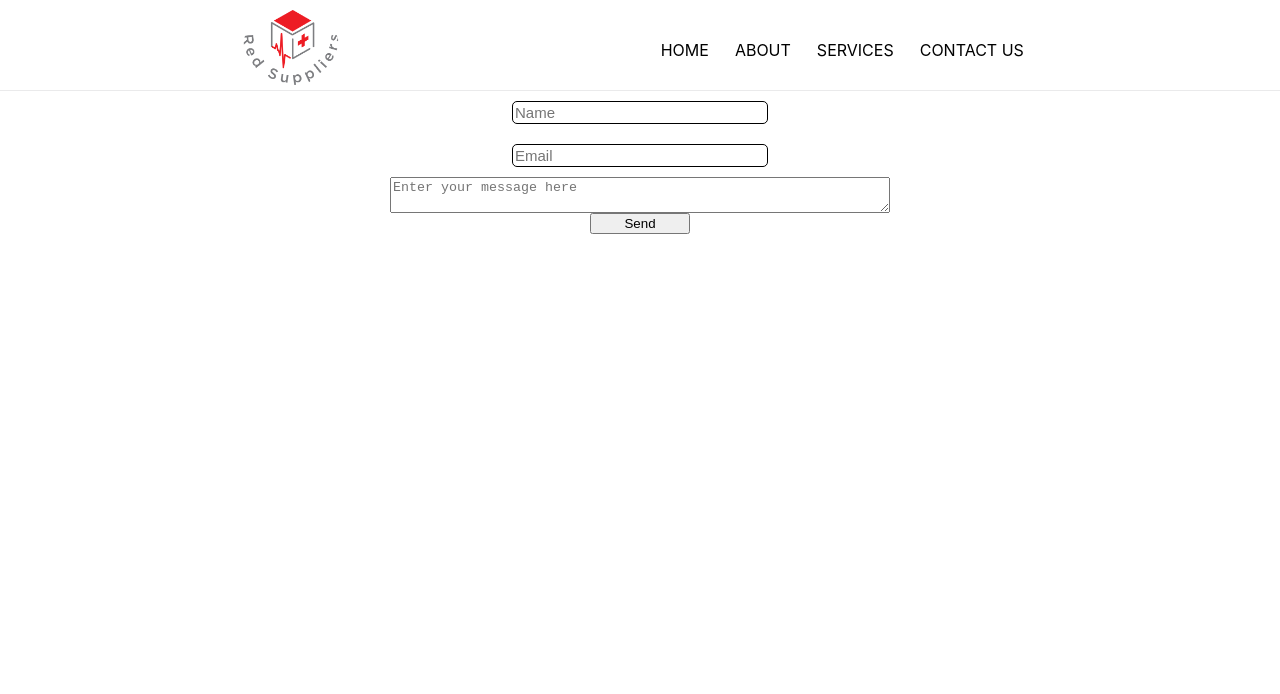
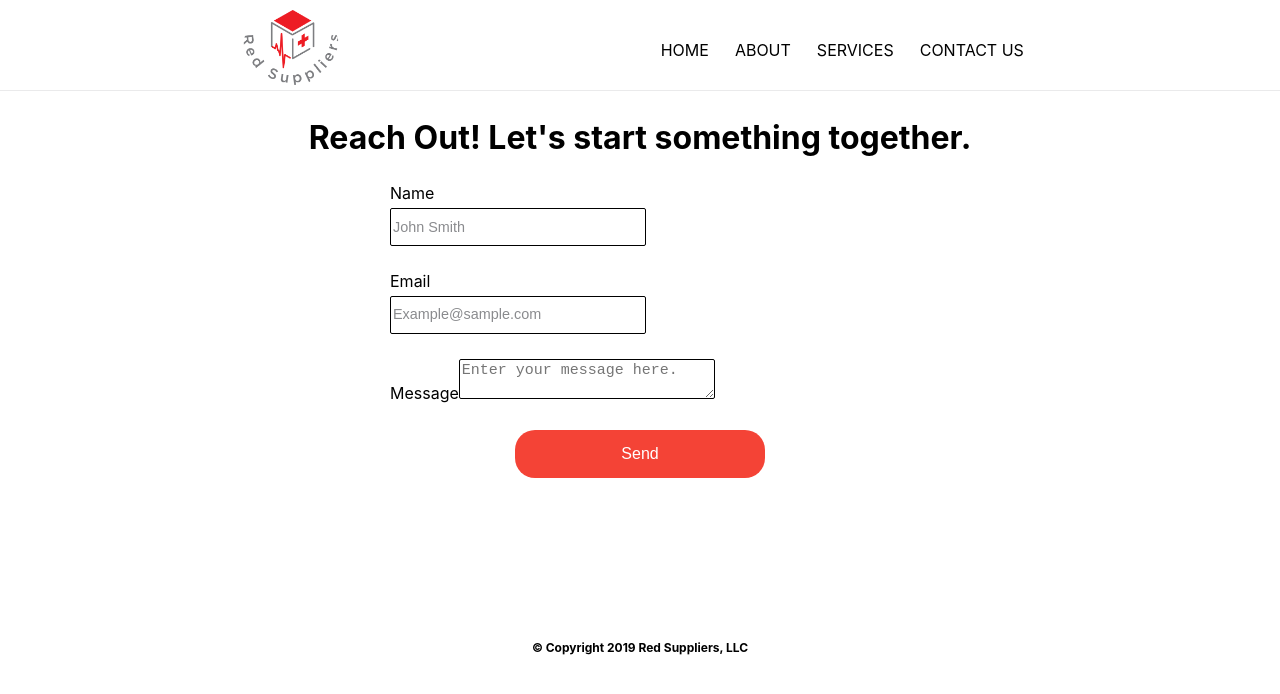
Before and after one commit to Red-Suppliers-LLC/red-suppliers-fe, a React (Create React App) app in the folder client/: page /contact in a window 1280 px wide. Shown: the top 694 px of the page. Built offline with nearby package versions, Linux system fonts and the light colour scheme.

Commit message:
updated contact page

```diff
--- a/client/src/components/Contact.js
+++ b/client/src/components/Contact.js
@@ -1,47 +1,62 @@
-import React from 'react';
-import NavBar from './NavBar';
-import '../styling/Contact.css';
+import React from "react"
+import NavBar from "./NavBar"
+import Footer from "./Footer"
+import "../styling/Contact.css"
 
-const Contact =()=>{
-  return(
+const Contact = () => {
+  return (
     <>
-      <NavBar/>
-    <div className='contact-container'>
-      <form className ='Contact_Input'
+      <NavBar />
+      <div className="heading-container">
+        <h2 className="head-topic">
+          Reach Out! Let's start something together.
+        </h2>
+      </div>
+      <div className="contact-container">
+        <form
+          className="Contact_Input"
           action="https://mailthis.to/contact@redsuppliers.com"
-      method="POST" encType="multipart/form-data">
+          method="POST"
+          encType="multipart/form-data"
+        >
+          <div className="input-div">
+            <label className="label">Name</label>
             <input
-        className='input'
-        type='text'
-        name={'Name'}
-        placeholder={'Name'}
-
+              className="input"
+              type="text"
+              name={"Name"}
+              placeholder={"John Smith"}
             />
-
+          </div>
+          <div className="input-div">
+            <label className="label">Email</label>
             <input
-        className='input'
-        type='email'
-        name={'Email'}
-        placeholder={'Email'}
-
+              className="input"
+              type="email"
+              name={"Email"}
+              placeholder={"Example@sample.com"}
             />
-
+          </div>
+          <div className="input-div">
+            <label className="label">
+              Message
               <textarea
+                className="textarea"
                 name="message"
-        placeholder="Enter your message here">
-
-        </textarea>
-
-      <button className='send'
-      type='submit'
-      > Send </button>
+                placeholder="Enter your message here."
+              ></textarea>
+            </label>
+          </div>
+          <div className="heading-container">
+            <button className="button-link1" type="submit">
+              Send
+            </button>
+          </div>
         </form>
       </div>
+      <Footer />
     </>
   )
 }
 
-
-
-
-export default Contact;
+export default Contact
--- a/client/src/components/Home.js
+++ b/client/src/components/Home.js
@@ -25,10 +25,10 @@ const Home = () => {
       </div>
       <div className="center">
         <p className="div1">
-          Red Suppliers specializes in fill the needs of government
+          Red Suppliers specializes in filling the need of government
           organizations by delivering needed products within the medical
           industry. Red Suppliers focuses on dental and portable aid supplies to
-          be delivered to the needed locations
+          be delivered to the needed locations.
         </p>
       </div>
 
--- a/client/src/styling/About.css
+++ b/client/src/styling/About.css
@@ -1,6 +1,3 @@
-.body {
-  overflow-x: hidden !important;
-}
 .aboutUs {
   margin-top: 100px;
 }
--- a/client/src/styling/Contact.css
+++ b/client/src/styling/Contact.css
@@ -3,6 +3,29 @@
   display: flex;
   align-items: center;
 }
+
+.heading-container {
+  display: flex;
+  justify-content: center;
+}
+
+.head-topic {
+  font-size: 2rem;
+  align-items: center;
+  flex-direction: column;
+}
+
+.input-div {
+  display: flex;
+  flex-direction: column;
+  align-items: left;
+  margin-bottom: 5%;
+}
+
+.label {
+  margin-bottom: 1%;
+}
+
 .Contact_Input {
   display: flex;
   flex-wrap: wrap;
@@ -13,13 +36,34 @@
 }
 .input {
   border: solid black 1px;
-  border-radius: 5px;
+  border-radius: 2px;
+  width: 50%;
+  padding: 2px;
+  height: 35px;
+}
+.input::placeholder {
+  color: #8a8b8e;
+  font-size: 0.9rem;
+}
+
+.textarea {
+  border: solid black 1px;
+  border-radius: 2px;
   font-size: 15px;
   width: 50%;
-  margin: 10px auto;
+  height: 30%;
   padding: 2px;
 }
-.send {
-  width: 100px;
-  margin: 0 auto;
+
+.button-link1 {
+  text-decoration: none;
+  background-color: #f44336;
+  border-radius: 20px;
+  width: 250px;
+  border: none;
+  color: white;
+  padding: 15px 32px;
+  text-decoration: none;
+  display: inline-block;
+  font-size: 16px;
 }
--- a/client/src/styling/Home.css
+++ b/client/src/styling/Home.css
@@ -36,7 +36,6 @@ h1 {
 }
 
 .button-link {
-  color: black;
   text-decoration: none;
   background-color: #f44336;
   border-radius: 20px;
--- a/client/src/styling/NavBar.css
+++ b/client/src/styling/NavBar.css
@@ -31,10 +31,6 @@
 }
 
 #toggle {
-  display: none;
-}
-
-label {
   display: none;
 }
 
```
Lines whose indentation alone changed are shown as unchanged.
